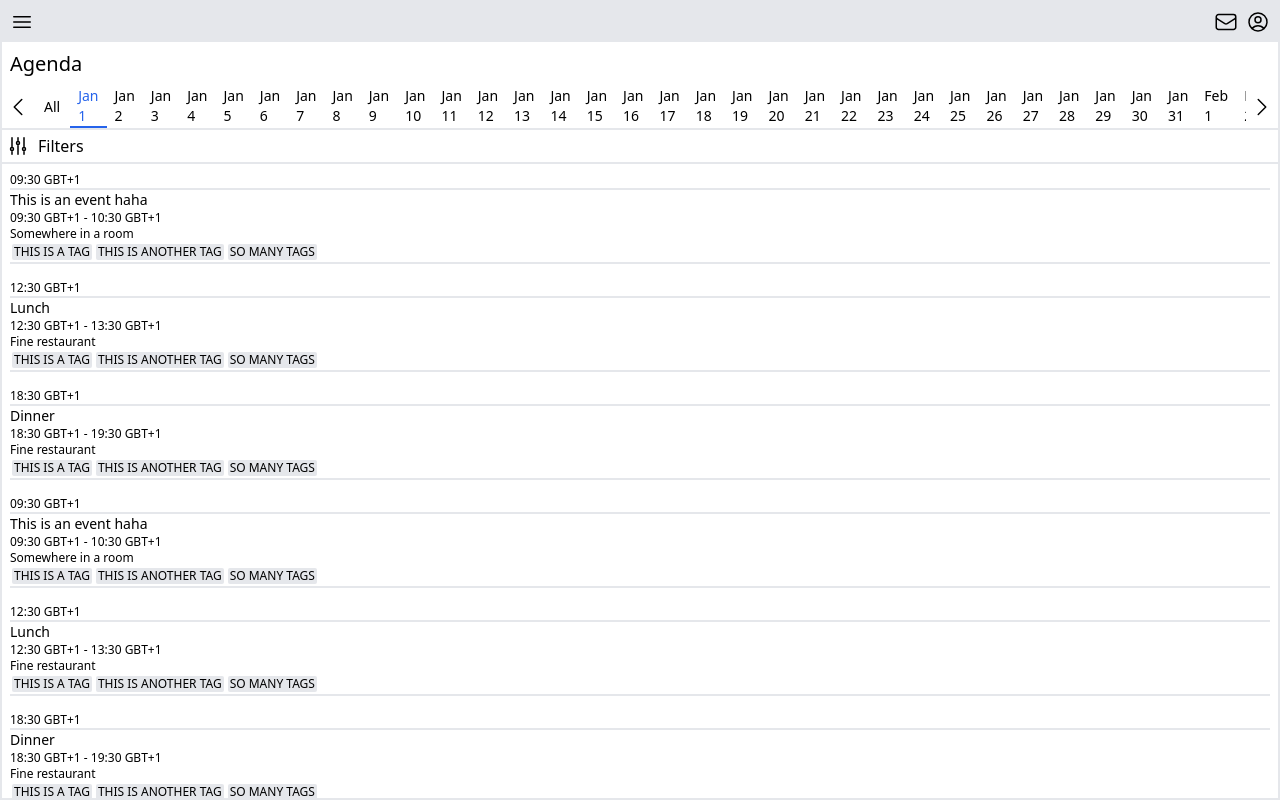
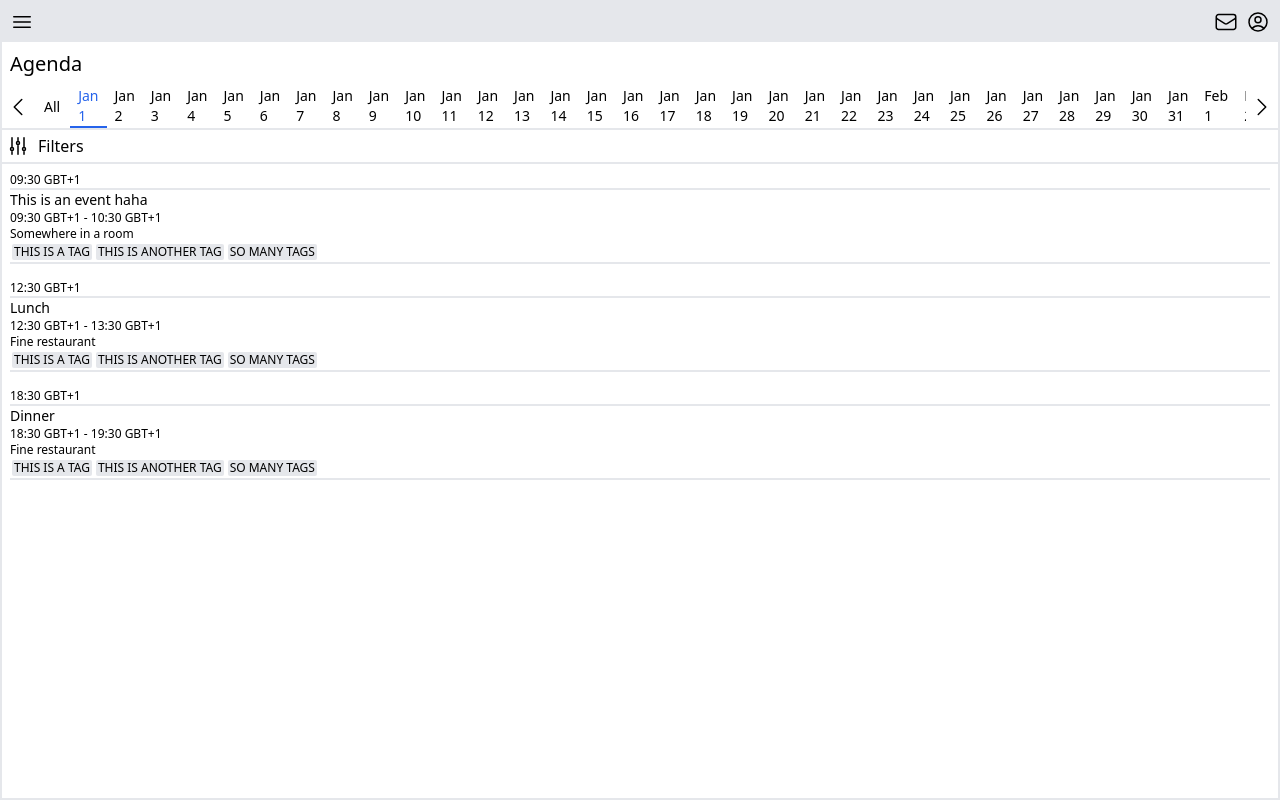
Before and after one commit to bryanmccarthy/energy-hw, a React (Create React App) app in the folder frontend/: page / in a window 1280 px wide. Built offline with nearby package versions, Linux system fonts and the light colour scheme; the HTML template or start-up script is replaced by a standard one.

Commit message:
only show events on current selected date or if all is toggled

```diff
--- a/frontend/src/App.js
+++ b/frontend/src/App.js
@@ -78,6 +78,7 @@ function App() {
       {/* Events */}
       <div className="flex-grow overflow-y-auto">
         {events.map((event, index) => (
+          allToggled || event.date === dates[selectedTabIndex] ?
             <div key={index} className="p-2">
               <p className="text-xs border-b-2 font-light">{event.starttime}</p>
               <p className="text-sm font-medium">{event.title}</p>
@@ -89,6 +90,7 @@ function App() {
                 ))}
               </div>
             </div>
+          : null
         ))}
       </div>
     </div>
--- a/frontend/src/events/events.json
+++ b/frontend/src/events/events.json
@@ -1,7 +1,7 @@
 [
   {
     "title": "This is an event haha",
-    "date": "2023-01-01",
+    "date": "Jan 1",
     "starttime": "09:30 GBT+1",
     "endtime": "10:30 GBT+1",
     "location": "Somewhere in a room",
@@ -9,7 +9,7 @@
   },
   {
     "title": "Lunch",
-    "date": "2023-01-01",
+    "date": "Jan 1",
     "starttime": "12:30 GBT+1",
     "endtime": "13:30 GBT+1",
     "location": "Fine restaurant",
@@ -17,7 +17,7 @@
   },
   {
     "title": "Dinner",
-    "date": "2023-01-01",
+    "date": "Jan 1",
     "starttime": "18:30 GBT+1",
     "endtime": "19:30 GBT+1",
     "location": "Fine restaurant",
@@ -25,7 +25,7 @@
   },
   {
     "title": "This is an event haha",
-    "date": "2023-01-02",
+    "date": "Jan 2",
     "starttime": "09:30 GBT+1",
     "endtime": "10:30 GBT+1",
     "location": "Somewhere in a room",
@@ -33,7 +33,7 @@
   },
   {
     "title": "Lunch",
-    "date": "2023-01-02",
+    "date": "Jan 2",
     "starttime": "12:30 GBT+1",
     "endtime": "13:30 GBT+1",
     "location": "Fine restaurant",
@@ -41,7 +41,7 @@
   },
   {
     "title": "Dinner",
-    "date": "2023-01-02",
+    "date": "Jan 2",
     "starttime": "18:30 GBT+1",
     "endtime": "19:30 GBT+1",
     "location": "Fine restaurant",
```
Lines whose indentation alone changed are shown as unchanged.
